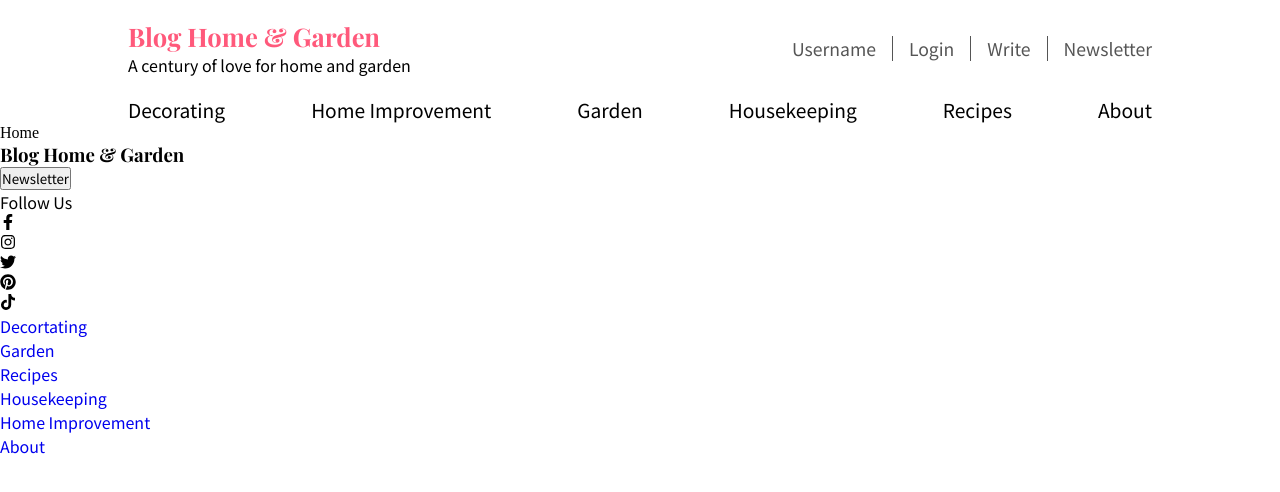
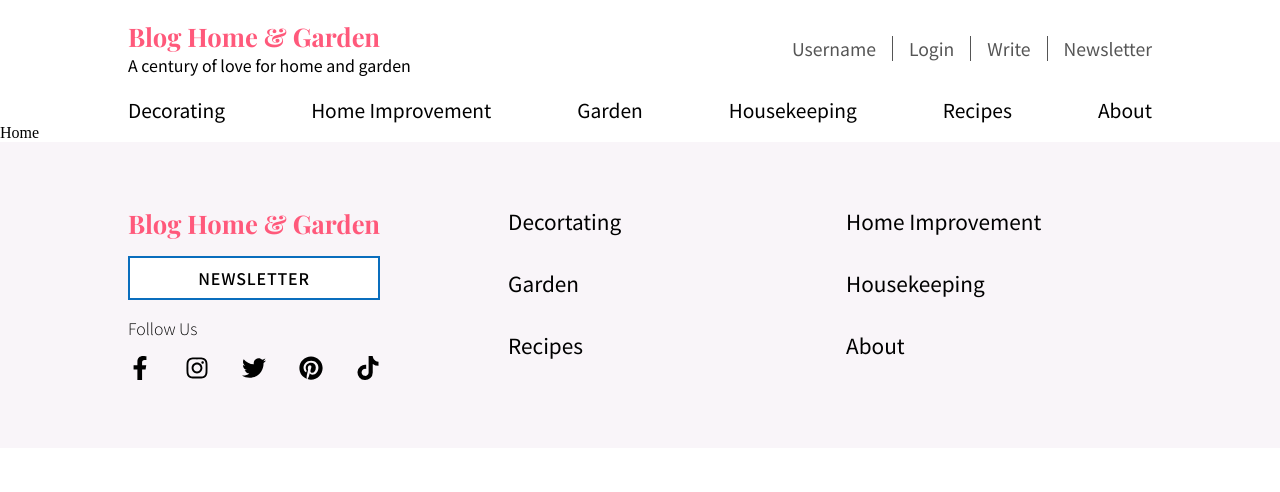
Before and after one commit to eford05/blog-home-garden, a React (Create React App) app: page / in a window 1280 px wide. Shown: the top 492 px of the page. Built offline with nearby package versions, Linux system fonts and the light colour scheme.

Commit message:
finish footer styles

```diff
--- a/src/components/Footer.jsx
+++ b/src/components/Footer.jsx
@@ -18,7 +18,7 @@ function Footer({ toggle }) {
   return (
     <footer>
       <section className="footer-primary">
-        <h3 className="footer-logo">Blog Home & Garden</h3>
+        <h3 className="logo">Blog Home & Garden</h3>
         <button className="news-btn" onClick={toggle}>
           Newsletter
         </button>
@@ -49,16 +49,16 @@ function Footer({ toggle }) {
             <Link>Decortating</Link>
           </li>
           <li>
-            <Link>Garden</Link>
+            <Link>Home Improvement</Link>
           </li>
           <li>
-            <Link>Recipes</Link>
+            <Link>Garden</Link>
           </li>
           <li>
             <Link>Housekeeping</Link>
           </li>
           <li>
-            <Link>Home Improvement</Link>
+            <Link>Recipes</Link>
           </li>
           <li>
             <Link>About</Link>
--- a/src/styles/footer.css
+++ b/src/styles/footer.css
@@ -0,0 +1,62 @@
+footer {
+  display: grid;
+  grid-template-columns: 1fr 4fr;
+  gap: 8rem;
+  padding: 4rem 10%;
+  background-color: #f9f5f9;
+}
+
+.footer-primary,
+.footer-social-wrapper {
+  display: flex;
+  flex-direction: column;
+  gap: 1rem;
+}
+
+.news-btn {
+  font-size: 1rem;
+  font-weight: 500;
+  letter-spacing: 0.05rem;
+  background-color: white;
+  padding: 0.5rem;
+  border: 2px solid #0a6ebd;
+  text-transform: uppercase;
+}
+
+.news-btn:hover {
+  background-color: #0a6ebd;
+  color: #fff;
+}
+
+.footer-social-wrapper {
+  font-weight: 200;
+}
+
+.footer-social-list {
+  display: flex;
+  justify-content: space-between;
+  gap: 1rem;
+}
+
+.footer-icon {
+  font-size: 1.5rem;
+}
+
+.footer-icon:hover {
+  color: #ff597b;
+}
+
+.footer-list {
+  display: grid;
+  grid-template-columns: repeat(2, 1fr);
+  gap: 2rem;
+}
+
+.footer-list li a {
+  font-size: 1.3rem;
+  color: #000;
+}
+
+.footer-list li a:hover {
+  text-decoration: underline 0.05rem solid #000;
+}
```
